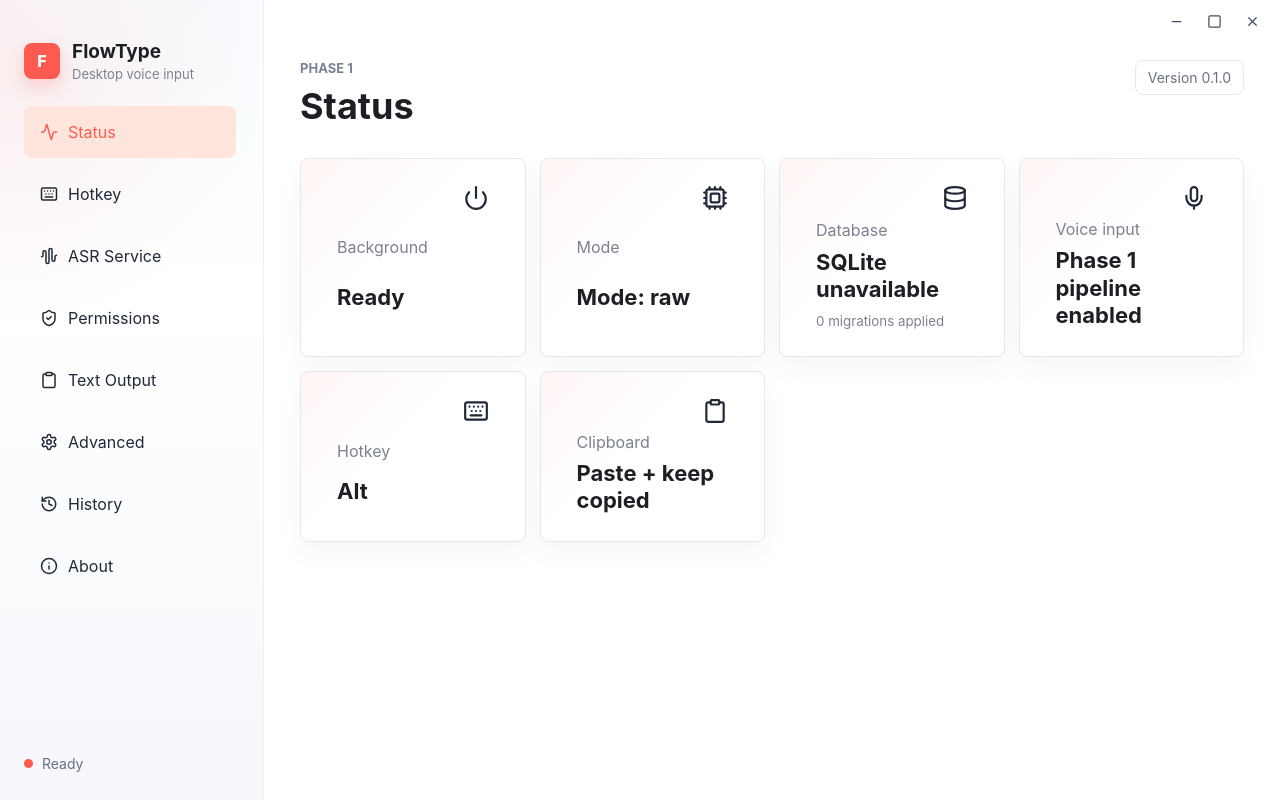
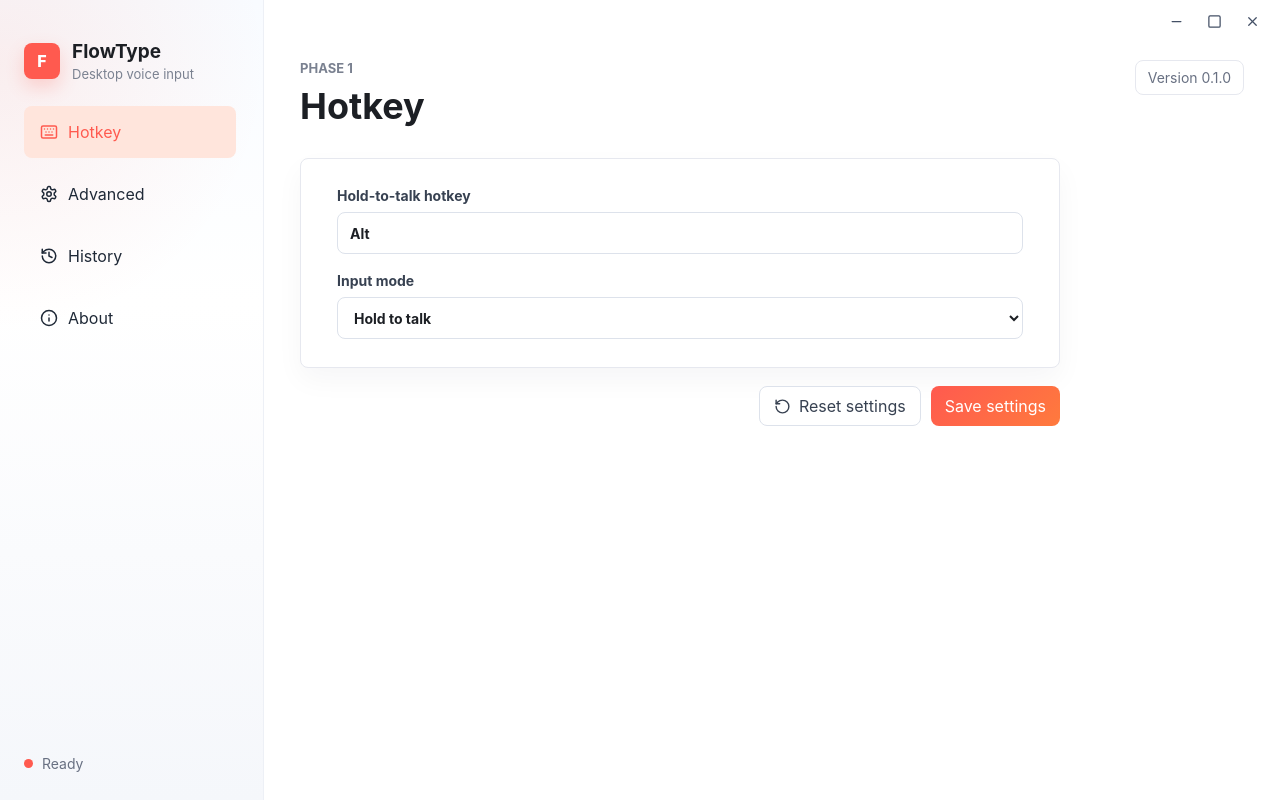
Before and after one commit to Azyai/FlowType, a React (Vite) app: page / in a window 1280 px wide. Built offline with nearby package versions, Linux system fonts and the light colour scheme.

Commit message:
feat：面向用户的简约风版本

```diff
--- a/src/App.tsx
+++ b/src/App.tsx
@@ -12,10 +12,6 @@
 import { AdvancedPage } from './app/pages/AdvancedPage';
 import { HistoryPage } from './app/pages/HistoryPage';
 import { HotkeyPage } from './app/pages/HotkeyPage';
-import { OutputPage } from './app/pages/OutputPage';
-import { PermissionsPage } from './app/pages/PermissionsPage';
-import { StatusPage } from './app/pages/StatusPage';
-import { VoicePage } from './app/pages/VoicePage';
 import { I18nContext, translate } from './lib/i18n/I18nContext';
 import { resolveLocale } from './lib/i18n/locale';
 
@@ -33,9 +29,9 @@
   }
 
   const shell = useSettingsShell();
-  const { activePage, activeTitle, databaseHealth, settings, status } = shell;
+  const { activePage, activeTitle, settings, status } = shell;
 
-  if (!settings || !status || !databaseHealth) {
+  if (!settings || !status) {
     const loadingLocale = resolveLocale('auto');
 
     return (
@@ -65,24 +61,7 @@
             <PageHeader title={activeTitle} version={status.app_version} />
 
             <form onSubmit={shell.handleSave}>
-              {activePage === 'status' && (
-                <StatusPage status={status} databaseHealth={databaseHealth} settings={settings} />
-              )}
-              {activePage === 'hotkey' && (
-                <HotkeyPage settings={settings} setSettings={shell.setSettings} />
-              )}
-              {activePage === 'voice' && (
-                <VoicePage
-                  settings={settings}
-                  setSettings={shell.setSettings}
-                  asrResult={shell.asrResult}
-                  onCheckAsrService={shell.handleCheckAsrService}
-                />
-              )}
-              {activePage === 'permissions' && <PermissionsPage />}
-              {activePage === 'output' && (
-                <OutputPage settings={settings} setSettings={shell.setSettings} />
-              )}
+              {activePage === 'hotkey' && <HotkeyPage settings={settings} setSettings={shell.setSettings} />}
               {activePage === 'advanced' && (
                 <AdvancedPage
                   settings={settings}
@@ -98,7 +77,7 @@
               )}
               {activePage === 'about' && <AboutPage />}
 
-              {activePage !== 'status' && activePage !== 'about' && (
+              {activePage !== 'about' && (
                 <FormActions onReset={shell.handleReset} />
               )}
             </form>
--- a/src/app/config/navigation.ts
+++ b/src/app/config/navigation.ts
@@ -1,32 +1,20 @@
 import {
-  Activity,
-  AudioWaveform,
-  Clipboard,
   History,
   Info,
   Keyboard,
-  Settings,
-  ShieldCheck
+  Settings
 } from 'lucide-react';
 
 import type { TranslationKey } from '../../lib/i18n/types';
 
 export type PageId =
-  | 'status'
   | 'hotkey'
-  | 'voice'
-  | 'permissions'
-  | 'output'
   | 'advanced'
   | 'history'
   | 'about';
 
-export const pages: Array<{ id: PageId; labelKey: TranslationKey; icon: typeof Activity }> = [
-  { id: 'status', labelKey: 'nav.status', icon: Activity },
+export const pages: Array<{ id: PageId; labelKey: TranslationKey; icon: typeof Keyboard }> = [
   { id: 'hotkey', labelKey: 'nav.hotkey', icon: Keyboard },
-  { id: 'voice', labelKey: 'nav.voice', icon: AudioWaveform },
-  { id: 'permissions', labelKey: 'nav.permissions', icon: ShieldCheck },
-  { id: 'output', labelKey: 'nav.output', icon: Clipboard },
   { id: 'advanced', labelKey: 'nav.advanced', icon: Settings },
   { id: 'history', labelKey: 'nav.history', icon: History },
   { id: 'about', labelKey: 'nav.about', icon: Info }
@@ -37,5 +25,5 @@
     return 'heading.about';
   }
 
-  return pages.find((page) => page.id === pageId)?.labelKey ?? 'nav.status';
+  return pages.find((page) => page.id === pageId)?.labelKey ?? 'nav.hotkey';
 }
--- a/src/app/hooks/useSettingsShell.ts
+++ b/src/app/hooks/useSettingsShell.ts
@@ -3,11 +3,9 @@
 
 import { PageId, pageTitleKey } from '../config/navigation';
 import {
-  checkAsrService,
   checkUpdate,
   clearHistory,
   getAppStatus,
-  getDatabaseHealth,
   getSettings,
   resetSettings,
   saveSettings,
@@ -16,7 +14,7 @@
 import { readableError } from '../../lib/formatters/errors';
 import { resolveLocale } from '../../lib/i18n/locale';
 import { translate } from '../../lib/i18n/I18nContext';
-import type { AppSettings, AppStatus, AsrServiceCheckResult, DatabaseHealth, UpdateCheckResult } from '../../types';
+import type { AppSettings, AppStatus, UpdateCheckResult } from '../../types';
 
 export interface ToastState {
   kind: 'success' | 'error';
@@ -24,12 +22,10 @@
 }
 
 export function useSettingsShell() {
-  const [activePage, setActivePage] = useState<PageId>('status');
+  const [activePage, setActivePage] = useState<PageId>('hotkey');
   const [settings, setSettings] = useState<AppSettings | null>(null);
   const [status, setStatus] = useState<AppStatus | null>(null);
-  const [databaseHealth, setDatabaseHealth] = useState<DatabaseHealth | null>(null);
   const [updateResult, setUpdateResult] = useState<UpdateCheckResult | null>(null);
-  const [asrResult, setAsrResult] = useState<AsrServiceCheckResult | null>(null);
   const [toast, setToast] = useState<ToastState | null>(null);
 
   useEffect(() => {
@@ -37,16 +33,14 @@
 
     async function load() {
       try {
-        const [loadedSettings, loadedStatus, loadedDatabaseHealth] = await Promise.all([
+        const [loadedSettings, loadedStatus] = await Promise.all([
           getSettings(),
-          getAppStatus(),
-          getDatabaseHealth()
+          getAppStatus()
         ]);
 
         if (!alive) return;
         setSettings(loadedSettings);
         setStatus(loadedStatus);
-        setDatabaseHealth(loadedDatabaseHealth);
       } catch (loadError) {
         if (!alive) return;
         showToast('error', readableError(loadError));
@@ -141,16 +135,6 @@
     }
   }
 
-  async function handleCheckAsrService() {
-    try {
-      const result = await checkAsrService();
-      setAsrResult(result);
-      showToast('success', t('notice.asrChecked'));
-    } catch (asrError) {
-      showToast('error', readableError(asrError));
-    }
-  }
-
   async function handleClearHistory() {
     try {
       const result = await clearHistory();
@@ -163,10 +147,7 @@
   return {
     activePage,
     activeTitle,
-    asrResult,
-    databaseHealth,
     handleAutostart,
-    handleCheckAsrService,
     handleCheckUpdate,
     handleClearHistory,
     handleReset,
```
Also changed, not shown: 1 other file (tests, documents, lock files or other folders).
